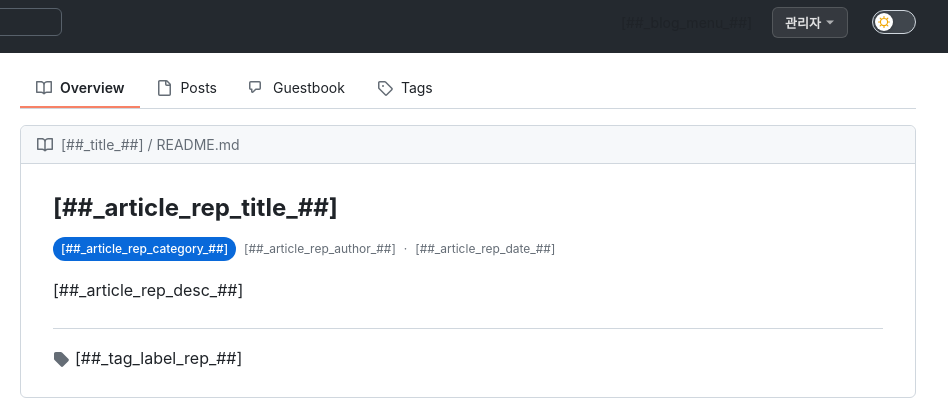
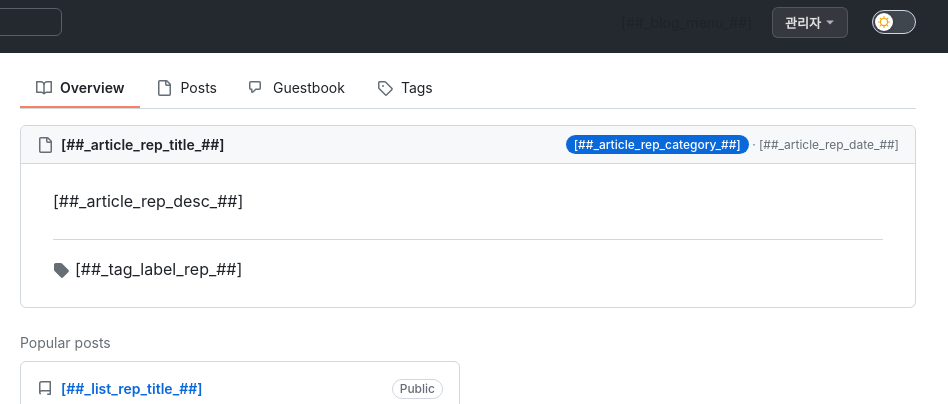
Before and after one commit to NAMUORI00/tistory_github, a website: page src/skin.html in a window 1280 px wide. Shown: the part 30-434 px from the top of the page, 332-1280 px from the left. Drawn offline with Linux system fonts and the light colour scheme.

Commit message:
feat: 글별 개별 카드 표시 + 페이지 타입별 표시 제어
핵심 변경:
- skin.html: s_article_rep가 각 글마다 독립 카드(.article-card)를 생성
  카드 헤더에 글 제목(링크) + 카테고리 + 날짜 표시
  본문은 readme-body 안에 표시
- style.css: 페이지 타입별 visibility 업데이트
  · Overview(index): 모든 article-card 표시 (본문 높이 제한)
  · Posts(category): article-card 숨김, post-list만 표시
  · Post(page): 단일 article-card 전체 본문 표시
  · Guestbook/Tag: article-card 숨김

```diff
--- a/src/skin.html
+++ b/src/skin.html
@@ -370,29 +370,25 @@
                         </a>
                     </nav>
 
-                    <!-- ===== README Section ===== -->
-                    <div class="readme-card">
+                    <!-- ===== Article Cards ===== -->
+                    <s_article_rep>
+                        <div class="readme-card article-card">
                             <div class="readme-header">
                                 <svg viewBox="0 0 16 16">
                                     <path
-                                    d="M0 1.75A.75.75 0 0 1 .75 1h4.253c1.227 0 2.317.59 3 1.501A3.743 3.743 0 0 1 11.006 1h4.245a.75.75 0 0 1 .75.75v10.5a.75.75 0 0 1-.75.75h-4.507a2.25 2.25 0 0 0-1.591.659l-.622.621a.75.75 0 0 1-1.06 0l-.622-.621A2.25 2.25 0 0 0 5.258 13H.75a.75.75 0 0 1-.75-.75Zm7.251 10.324.004-5.073-.002-2.253A2.25 2.25 0 0 0 5.003 2.5H1.5v9h3.757a3.75 3.75 0 0 1 1.994.574ZM8.755 4.75l-.004 7.322a3.752 3.752 0 0 1 1.992-.572H14.5v-9h-3.495a2.25 2.25 0 0 0-2.25 2.25Z">
+                                        d="M2 1.75C2 .784 2.784 0 3.75 0h6.586c.464 0 .909.184 1.237.513l2.914 2.914c.329.328.513.773.513 1.237v9.586A1.75 1.75 0 0 1 13.25 16h-9.5A1.75 1.75 0 0 1 2 14.25Zm1.75-.25a.25.25 0 0 0-.25.25v12.5c0 .138.112.25.25.25h9.5a.25.25 0 0 0 .25-.25V6h-2.75A1.75 1.75 0 0 1 9 4.25V1.5Zm6.75.062V4.25c0 .138.112.25.25.25h2.688l-.011-.013-2.914-2.914Z">
                                     </path>
                                 </svg>
-                            [##_title_##] / README.md
+                                <a href="[##_article_rep_link_##]">[##_article_rep_title_##]</a>
+                                <span class="readme-header-meta">
+                                    <span class="meta-cat">[##_article_rep_category_##]</span>
+                                    · [##_article_rep_date_##]
+                                </span>
                             </div>
                             <div class="readme-body">
-                            <s_article_rep>
-                                <h2 style="margin-top:0; padding-top:0;">[##_article_rep_title_##]</h2>
-                                <div class="entry-meta" style="margin-bottom:16px;">
-                                    <span class="meta-cat">[##_article_rep_category_##]</span>
-                                    <span>[##_article_rep_author_##]</span>
-                                    <span>·</span>
-                                    <span>[##_article_rep_date_##]</span>
-                                </div>
                                 [##_article_rep_desc_##]
                                 <s_tag_label>
-                                    <div class="article-tags"
-                                        style="margin:24px 0 0; padding-top:16px; border-top:1px solid var(--color-border-default);">
+                                    <div class="article-tags">
                                         <svg width="16" height="16" viewBox="0 0 16 16" fill="currentColor">
                                             <path
                                                 d="M1 7.775V2.75C1 1.784 1.784 1 2.75 1h5.025c.464 0 .91.184 1.238.513l6.25 6.25a1.75 1.75 0 0 1 0 2.474l-5.026 5.026a1.75 1.75 0 0 1-2.474 0l-6.25-6.25A1.752 1.752 0 0 1 1 7.775Z">
@@ -401,9 +397,9 @@
                                         [##_tag_label_rep_##]
                                     </div>
                                 </s_tag_label>
-                            </s_article_rep>
                             </div>
                         </div>
+                    </s_article_rep>
 
                     <!-- ===== Comments (inside README card area) ===== -->
                     <s_rp>
--- a/src/style.css
+++ b/src/style.css
@@ -2149,26 +2149,26 @@
 /* ═══════════════════════════════════════════════════════
    Page-Type Visibility (Tistory body_id 기반)
    GitHub 스타일:
-   - Overview (index): README + Pinned + Posts 전부 표시
-   - Posts (category): 포스트 리스트만 (README/Pinned 숨김)
-   - Post (page): README(글 상세) + 댓글만 (Pinned/목록 숨김)
+   - Overview (index): Article cards + Pinned + Posts 전부 표시
+   - Posts (category): 포스트 리스트만 (article-card 숨김)
+   - Post (page): Article card(글 상세) + 댓글만 (Pinned/목록 숨김)
    - Guestbook: 방명록만
    - Tag: 태그 클라우드만
    ═══════════════════════════════════════════════════════ */
 
-/* Guestbook/Tag: README 숨김 */
-#tt-body-guestbook .readme-card,
-#tt-body-tag .readme-card {
+/* Guestbook/Tag: article-card 숨김 */
+#tt-body-guestbook .article-card,
+#tt-body-tag .article-card {
   display: none;
 }
 
-/* Posts(category): README와 Pinned 숨김 → 리스트만 표시 */
-#tt-body-category .readme-card,
+/* Posts(category): article-card와 Pinned 숨김 → 리스트만 표시 */
+#tt-body-category .article-card,
 #tt-body-category .pinned-section {
   display: none;
 }
 
-/* Post detail(page): Pinned와 리스트 숨김 → README(글 상세)만 표시 */
+/* Post detail(page): Pinned와 리스트 숨김 → article-card(글 상세)만 표시 */
 #tt-body-page .pinned-section,
 #tt-body-page .post-list-section {
   display: none;
@@ -2186,7 +2186,40 @@
 }
 
 /* ═══════════════════════════════════════════════════════
-   Index 페이지: README 카드 본문 높이 제한
+   Article Card (글별 개별 카드)
+   s_article_rep 반복 시 각 글이 독립 카드로 표시됨
+   ═══════════════════════════════════════════════════════ */
+
+.article-card {
+  margin-bottom: 16px;
+}
+
+.article-card .readme-header a {
+  color: var(--color-fg-default);
+  font-weight: 600;
+}
+
+.article-card .readme-header a:hover {
+  color: var(--color-accent-fg);
+  text-decoration: none;
+}
+
+.readme-header-meta {
+  margin-left: auto;
+  font-size: 12px;
+  font-weight: 400;
+  color: var(--color-fg-muted);
+  white-space: nowrap;
+}
+
+.article-tags {
+  margin: 24px 0 0;
+  padding-top: 16px;
+  border-top: 1px solid var(--color-border-default);
+}
+
+/* ═══════════════════════════════════════════════════════
+   Index 페이지: Article card 본문 높이 제한
    Tistory s_article_rep는 인덱스에서 모든 글을 반복 렌더링하므로,
    본문을 일정 높이로 제한하여 깔끔한 요약 형태로 표시합니다.
    글 상세(permalink) 페이지에서는 전체 본문이 표시됩니다.
```
Lines whose indentation alone changed are shown as unchanged.
